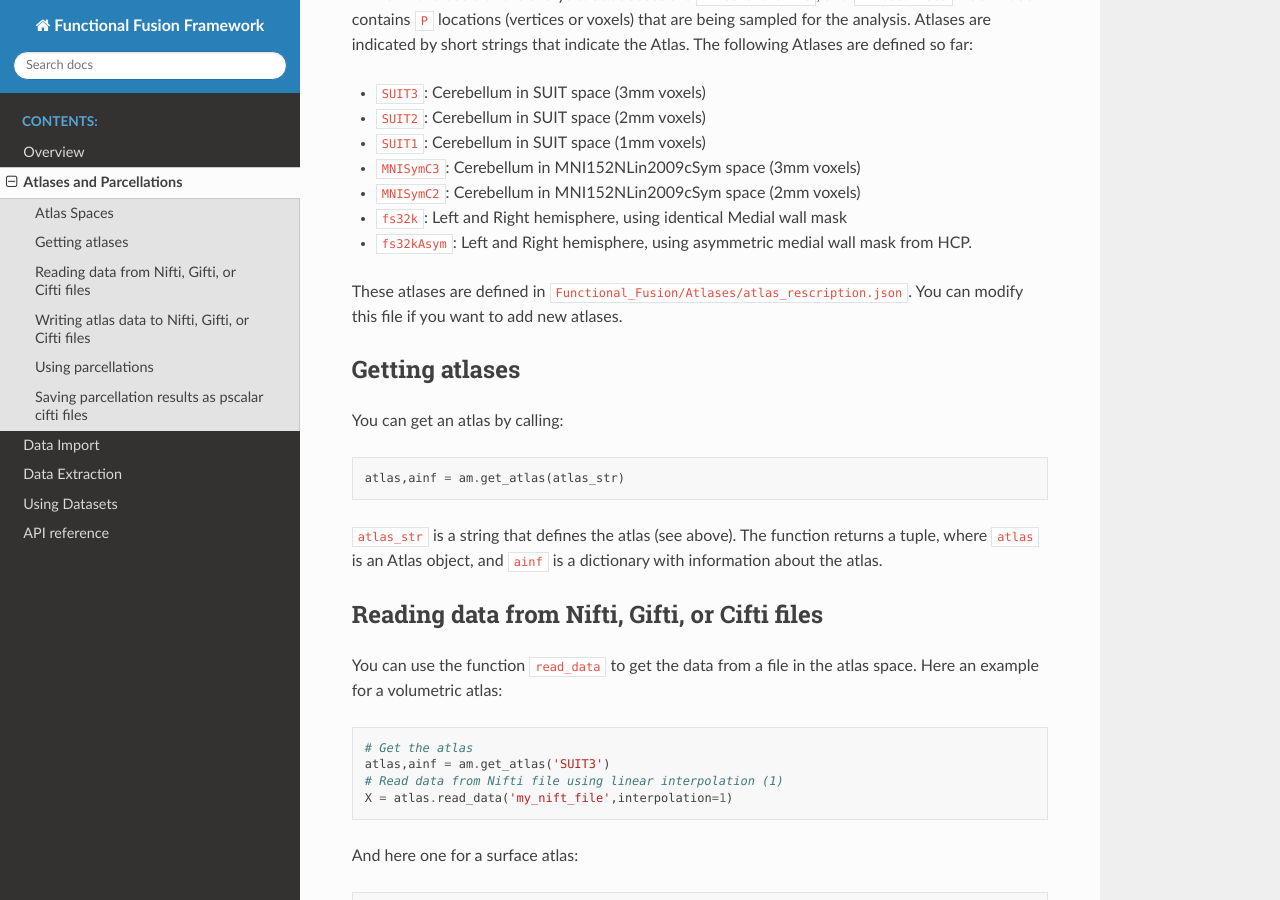
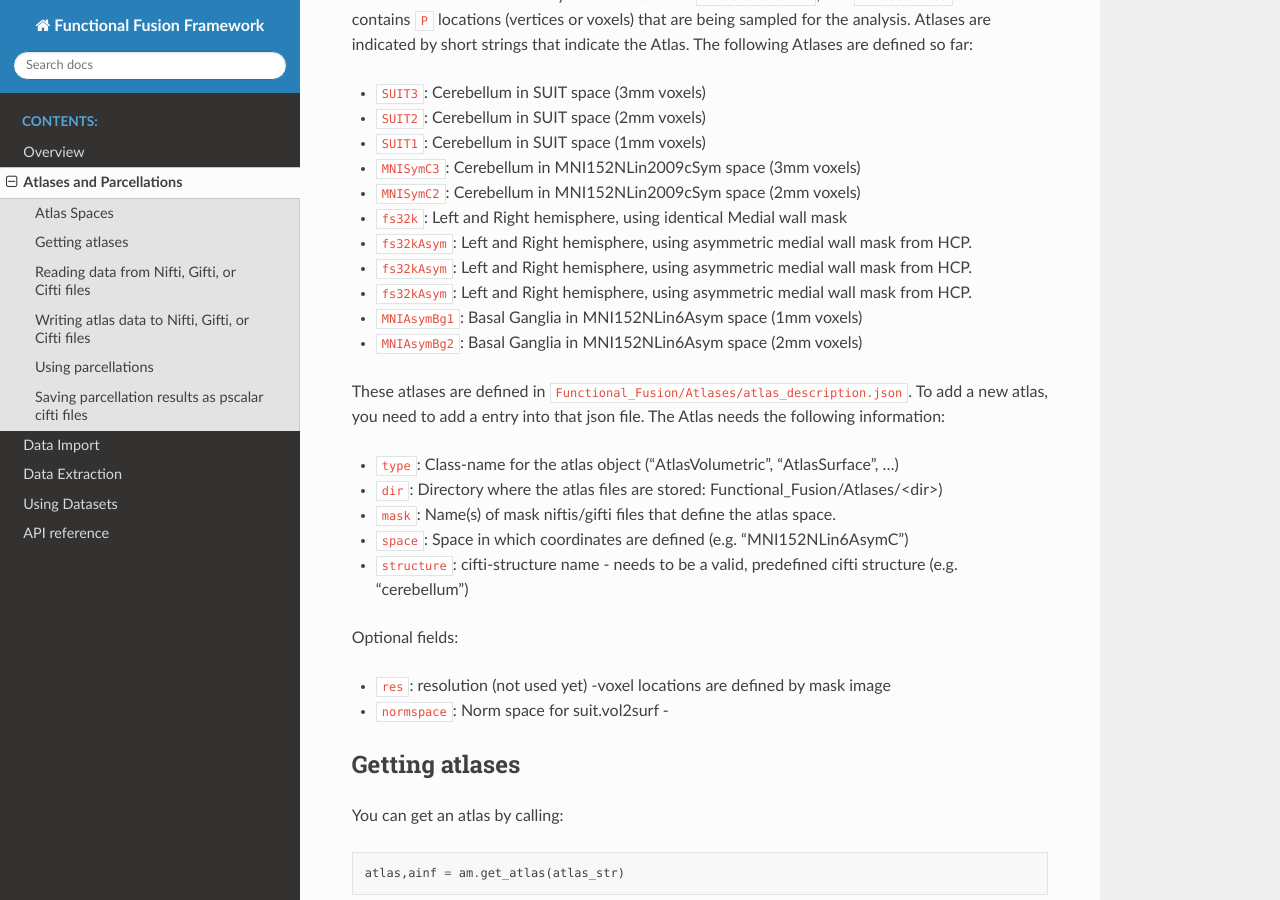
Before and after one commit to DiedrichsenLab/Functional_Fusion, a Sphinx documentation site: the page built from docs/02atlas.rst, in a window 1280 px wide and 900 px high, scrolled down 257 px. Built offline with Sphinx 7.4.7 and the Read the Docs theme 2.0.0, drawn with Linux system fonts in a browser that asks for light colours.

Commit message:
Documentation on atlas_description

```diff
--- a/docs/02atlas.rst
+++ b/docs/02atlas.rst
@@ -14,9 +14,24 @@ Subclasses are ``AtlasVolumetric``, and ``AtlasSurface``. Each Atlas contains  `
 * ``MNISymC2``: Cerebellum in MNI152NLin2009cSym space (2mm voxels)
 * ``fs32k``: Left and Right hemisphere, using identical Medial wall mask
 * ``fs32kAsym``: Left and Right hemisphere, using asymmetric medial wall mask  from HCP.
+* ``fs32kAsym``: Left and Right hemisphere, using asymmetric medial wall mask  from HCP.
+* ``fs32kAsym``: Left and Right hemisphere, using asymmetric medial wall mask  from HCP.
+* ``MNIAsymBg1``: Basal Ganglia in MNI152NLin6Asym space (1mm voxels)
+* ``MNIAsymBg2``: Basal Ganglia in MNI152NLin6Asym space (2mm voxels)
 
-These atlases are defined in ``Functional_Fusion/Atlases/atlas_rescription.json``.
-You can modify this file if you want to add new atlases.
+These atlases are defined in ``Functional_Fusion/Atlases/atlas_description.json``.
+To add a new atlas, you need to add a entry into that json file. The Atlas needs the following information:
+
+* ``type``: Class-name for the atlas object ("AtlasVolumetric", "AtlasSurface", ...)
+* ``dir``: Directory where the atlas files are stored: Functional_Fusion/Atlases/<dir>)
+* ``mask``: Name(s) of mask niftis/gifti files that define the atlas space.
+* ``space``: Space in which coordinates are defined (e.g. "MNI152NLin6AsymC")
+* ``structure``: cifti-structure name - needs to be a valid, predefined cifti structure (e.g. "cerebellum")
+
+Optional fields:
+
+* ``res``: resolution (not used yet) -voxel locations are defined by mask image
+* ``normspace``: Norm space for suit.vol2surf -
 
 Getting atlases
 ---------------
```
Also changed, not shown: 2 other files.
